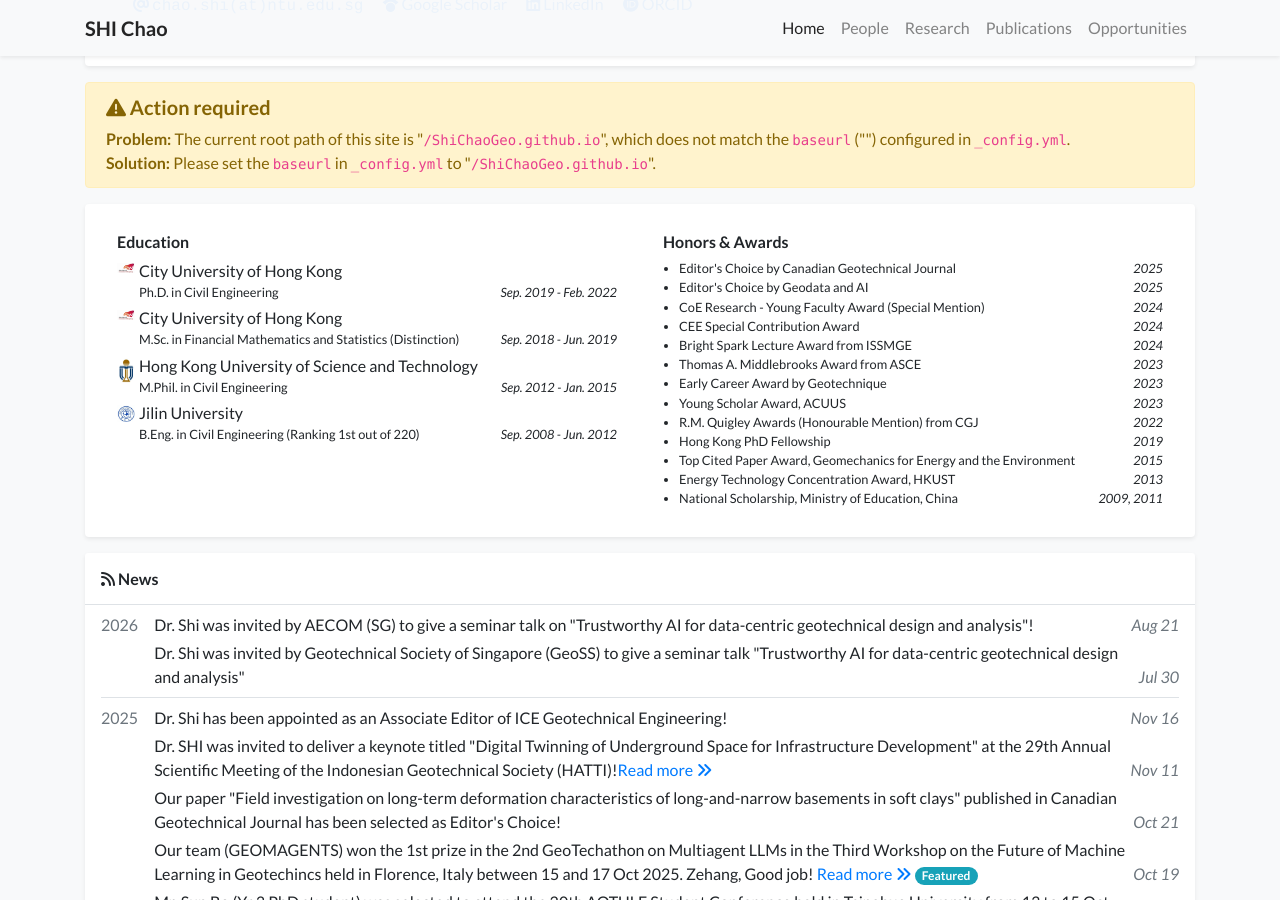
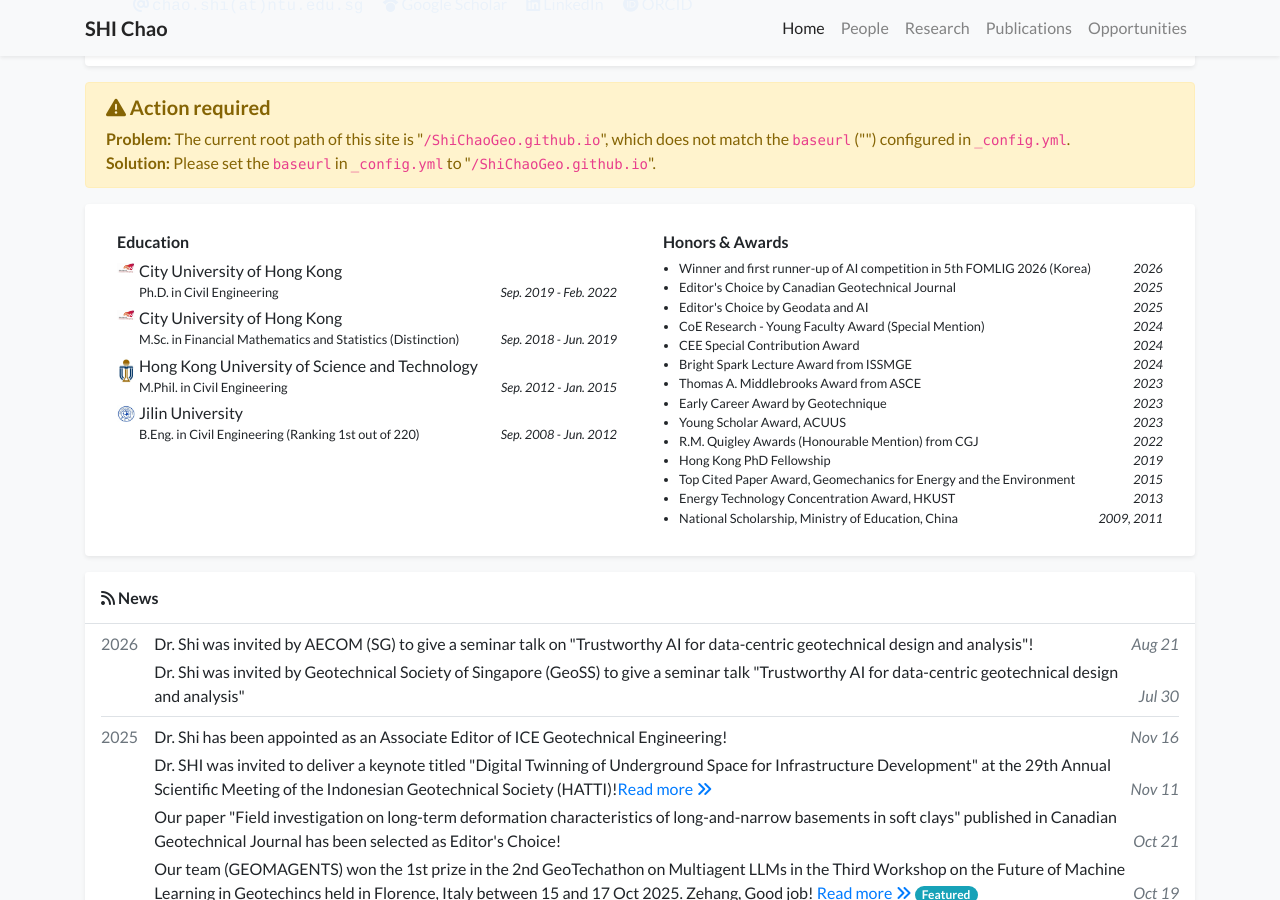
Before and after one commit to ShiChaoGeo/ShiChaoGeo.github.io, a Jekyll site: the page built from index.html, in a window 1280 px wide and 900 px high, scrolled down 513 px. Built offline with Jekyll 4.4.1, drawn with Linux system fonts in a browser that asks for light colours; nearby versions of some CDN libraries; a style sheet for code colours, icons or effects is not loaded.

Commit message:
Update profile.yml

```diff
--- a/_data/profile.yml
+++ b/_data/profile.yml
@@ -71,6 +71,8 @@
 #   date: Sep. 2019 - Jul. 2021
 
 awards:
+- name: Winner and first runner-up of AI competition in 5th FOMLIG 2026 (Korea)
+  date: 2026
 - name: Editor's Choice by Canadian Geotechnical Journal
   date: 2025
 - name: Editor's Choice by Geodata and AI
```
